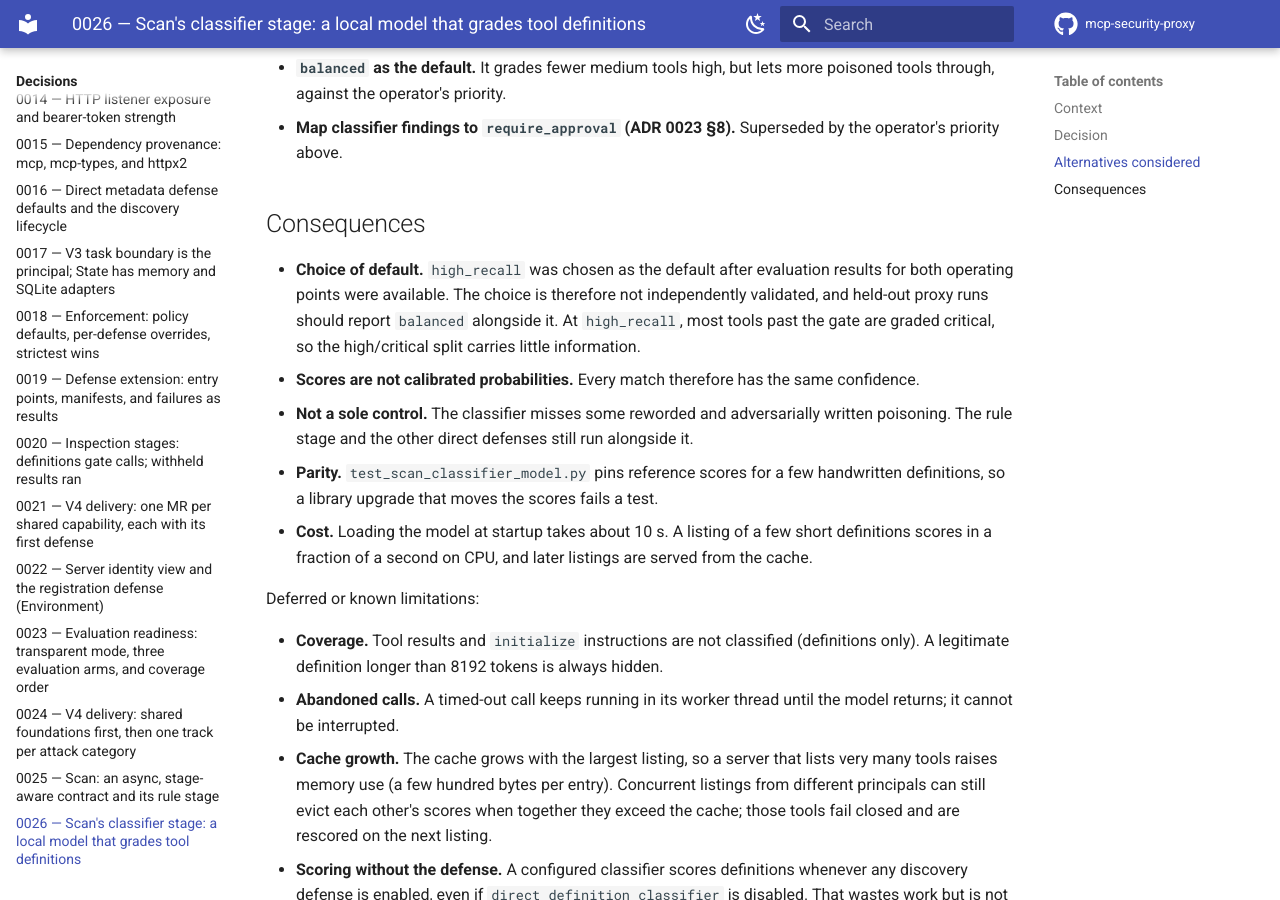
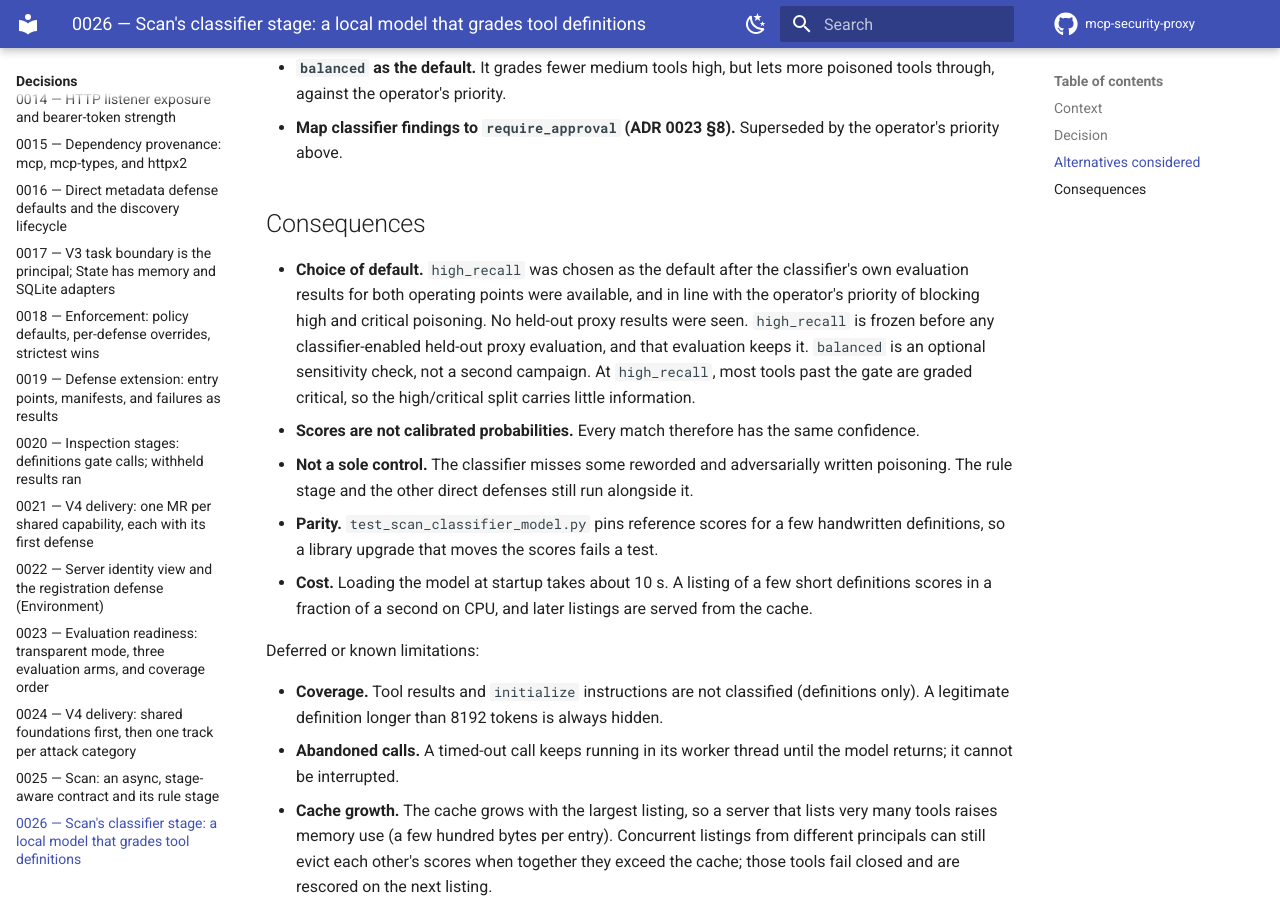
Before and after one commit to taha-kahya/mcp-security-proxy, an MkDocs documentation site: the page built from docs/decisions/0026-scan-classifier-stage.md, in a window 1280 px wide and 900 px high, scrolled down 3091 px. Built offline with MkDocs 1.6.1 and Material for MkDocs 9.7.7, drawn with Linux system fonts in a browser that asks for light colours; comment, search, counter and statistics services are not loaded.

Commit message:
docs(adr-0026): freeze high_recall before held-out evaluation; balanced is an optional sensitivity check

```diff
--- a/docs/decisions/0026-scan-classifier-stage.md
+++ b/docs/decisions/0026-scan-classifier-stage.md
@@ -145,11 +145,13 @@ distributed separately, and installed at `models/definition-classifier/`
 ## Consequences
 
 - **Choice of default.** `high_recall` was chosen as the default after
-  evaluation results for both operating points were available. The choice
-  is therefore not independently validated, and held-out proxy runs should
-  report `balanced` alongside it. At `high_recall`, most tools
-  past the gate are graded critical, so the high/critical split carries
-  little information.
+  the classifier's own evaluation results for both operating points were
+  available, and in line with the operator's priority of blocking high and
+  critical poisoning. No held-out proxy results were seen. `high_recall`
+  is frozen before any classifier-enabled held-out proxy evaluation, and
+  that evaluation keeps it. `balanced` is an optional sensitivity check,
+  not a second campaign. At `high_recall`, most tools past the gate are
+  graded critical, so the high/critical split carries little information.
 - **Scores are not calibrated probabilities.** Every match therefore has
   the same confidence.
 - **Not a sole control.** The classifier misses some reworded and
```
